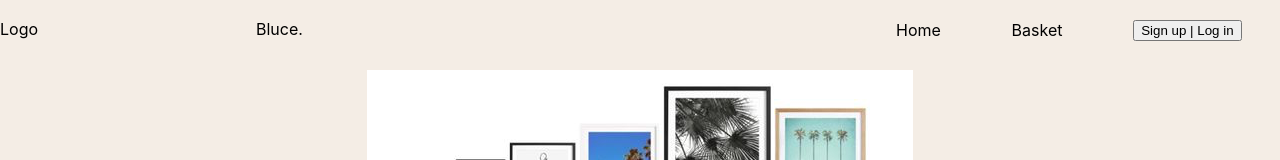
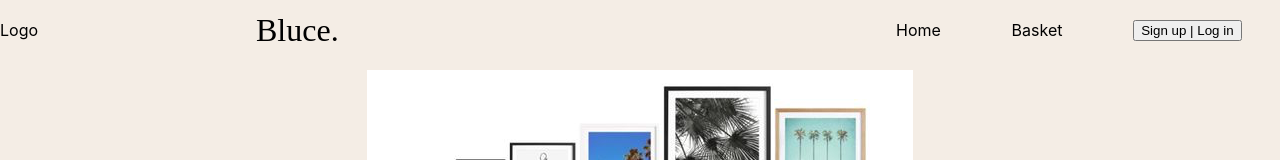
Before and after one commit to lucilevacquie/E-commerce, a React (Create React App) app in the folder FrontEnd/: page / in a window 1280 px wide. Shown: the top 160 px of the page. Built offline with nearby package versions, Linux system fonts and the light colour scheme; no server answers.

Commit message:
add font to Bluce + change boxes color and config

```diff
--- a/FrontEnd/package.json
+++ b/FrontEnd/package.json
@@ -11,7 +11,6 @@
     "@testing-library/user-event": "^12.6.2",
     "react": "^17.0.1",
     "react-dom": "^17.0.1",
-    "react-modal": "^3.12.1",
     "react-router-dom": "^5.2.0",
     "react-scripts": "4.0.1",
     "styled-components": "^5.2.1",
--- a/FrontEnd/src/App.css
+++ b/FrontEnd/src/App.css
@@ -0,0 +1 @@
+@import url("https://fonts.googleapis.com/css2?family=Satisfy&display=swap");
--- a/FrontEnd/src/main-components/box.js
+++ b/FrontEnd/src/main-components/box.js
@@ -2,30 +2,42 @@ import React, { lazy } from "react";
 import styled from "styled-components";
 
 const Container = styled.div`
-  background-color: lightseagreen;
+  background-color: ${(props) => props.theme.colors.mango};
   box-sizing: border-box;
   box-shadow: 5px 5px 10px #00000069;
+  display: grid;
+  grid-template-rows: 80% 20%;
+`;
+
+const ImageWrapper = styled.div`
+  display: flex;
+  align-items: center;
 `;
 
 const Image = styled.img`
-  width: 100%;
+  width: 90%;
+  margin: auto;
 `;
 
-const Text = styled.div``;
+const Text = styled.div`
+  text-align: center;
+`;
 
 const Title = styled.div``;
 
-const Description = styled.div`
+const Price = styled.div`
   font-size: 14px;
 `;
 
 const Box = ({ title }) => {
   return (
     <Container>
-      <Image src={`assets/${title}.png`} />
+      <ImageWrapper>
+        <Image src={`assets/${title}.png`} />
+      </ImageWrapper>
       <Text>
         <Title>{title}</Title>
-        <Description>Awesome!</Description>
+        <Price>£14.99</Price>
       </Text>
     </Container>
   );
--- a/FrontEnd/src/navbar-components/login.js
+++ b/FrontEnd/src/navbar-components/login.js
@@ -4,7 +4,6 @@ import styled from "styled-components";
 import { useLoginContext } from "../loginProvider";
 
 const Container = styled.div`
-  /* display: ${(props) => (props.showModal ? "block" : "none")}; */
   position: fixed;
   z-index: 1;
   left: 0;
@@ -19,7 +18,6 @@ const Modal = styled.div`
   background-color: white;
   margin: 15% auto;
   padding: 20px;
-  border: 1px solid black;
   width: 30%;
 `;
 
--- a/FrontEnd/src/navbar-components/name.js
+++ b/FrontEnd/src/navbar-components/name.js
@@ -2,6 +2,8 @@ import React from "react";
 import styled from "styled-components";
 
 const Container = styled.div`
+  font-family: ${(props) => props.theme.fonts.satisfy};
+  font-size: 32px;
   color: black;
 `;
 
--- a/FrontEnd/src/navbar.js
+++ b/FrontEnd/src/navbar.js
@@ -10,7 +10,7 @@ const Container = styled.div`
   width: 100%;
   display: grid;
   grid-template-columns: 20% 50% 30%;
-  align-content: center;
+  align-items: center;
 `;
 
 const Navbar = () => {
--- a/FrontEnd/src/theme.js
+++ b/FrontEnd/src/theme.js
@@ -10,6 +10,9 @@ const theme = {
   sizes: {
     navbarHeight: "60px",
   },
+  fonts: {
+    satisfy: "'Satisfy', cursive",
+  },
 };
 
 export default theme;
```
Also changed, not shown: 2 other files (tests, documents, lock files or other folders).
